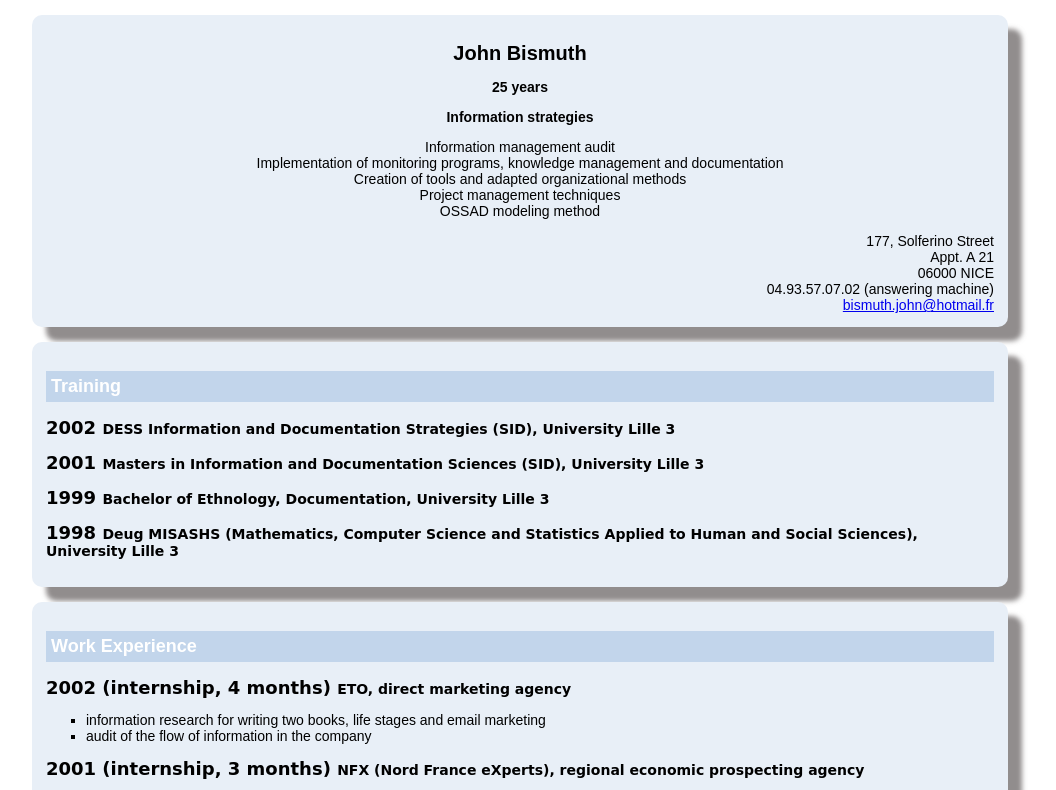
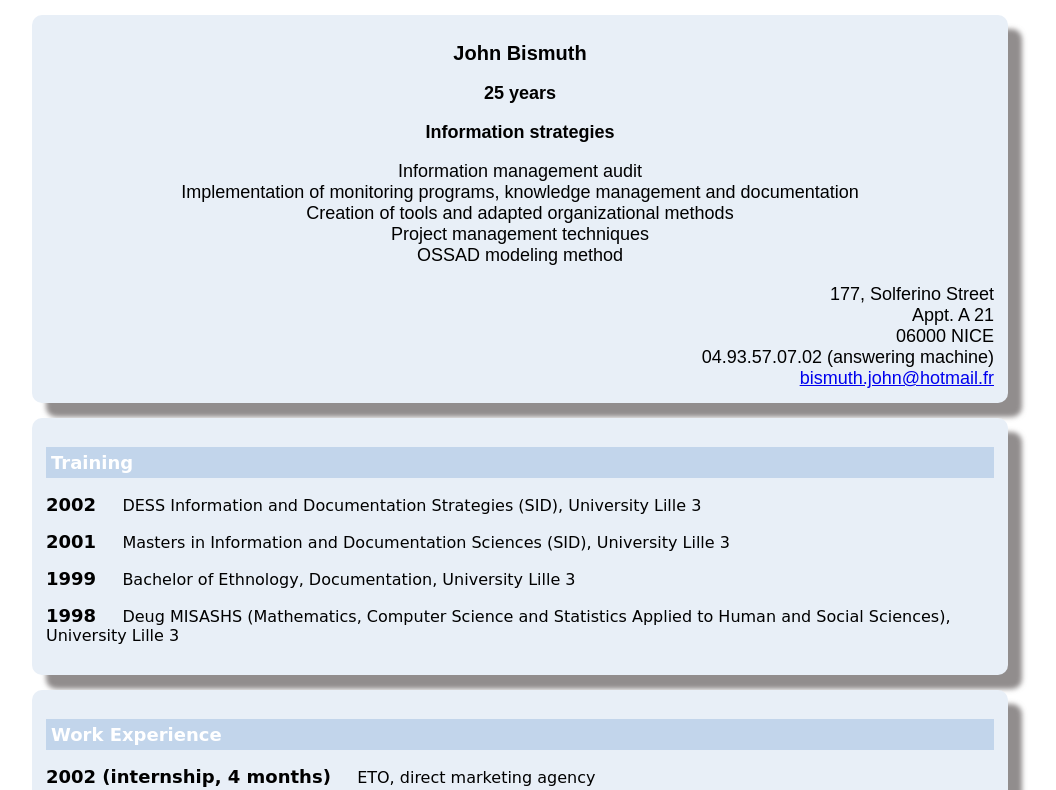
Before and after one commit to khadidja-mobile/tp_cv, a plain HTML site: page index.html in a window 1280 px wide. Shown: the top 790 px of the page, without its empty margins (120-1176 px from the left). Drawn offline with Linux system fonts and the light colour scheme.

Commit message:
3rd Commit

```diff
--- a/assets/css/styles.css
+++ b/assets/css/styles.css
@@ -5,14 +5,14 @@
 
 
 body{
-    font-family: "DelaGothicOne-Regular", sans-serif;
-    font-size: 14px;
+    font-family: "DelaGothicOne-Regular", cursive, sans-serif;
+    font-size: 16px;
 }
 
 .entete{
     font-family: Arial,sans-serif;
     text-align: center;
-
+    font-size: 18px;
 }
 
 .entete .adresse{
@@ -49,11 +49,11 @@ h2{
 .annee{
     font-weight: 900;
     font-size: 18px;
+    margin-right: 20px;
 }
 
 .conteneur p {
-    font-family:cursive;
-    font-weight: 600;
+    font-weight: 500;
 }
 
 ul > li {
```
Also changed, not shown: 1 other file.
